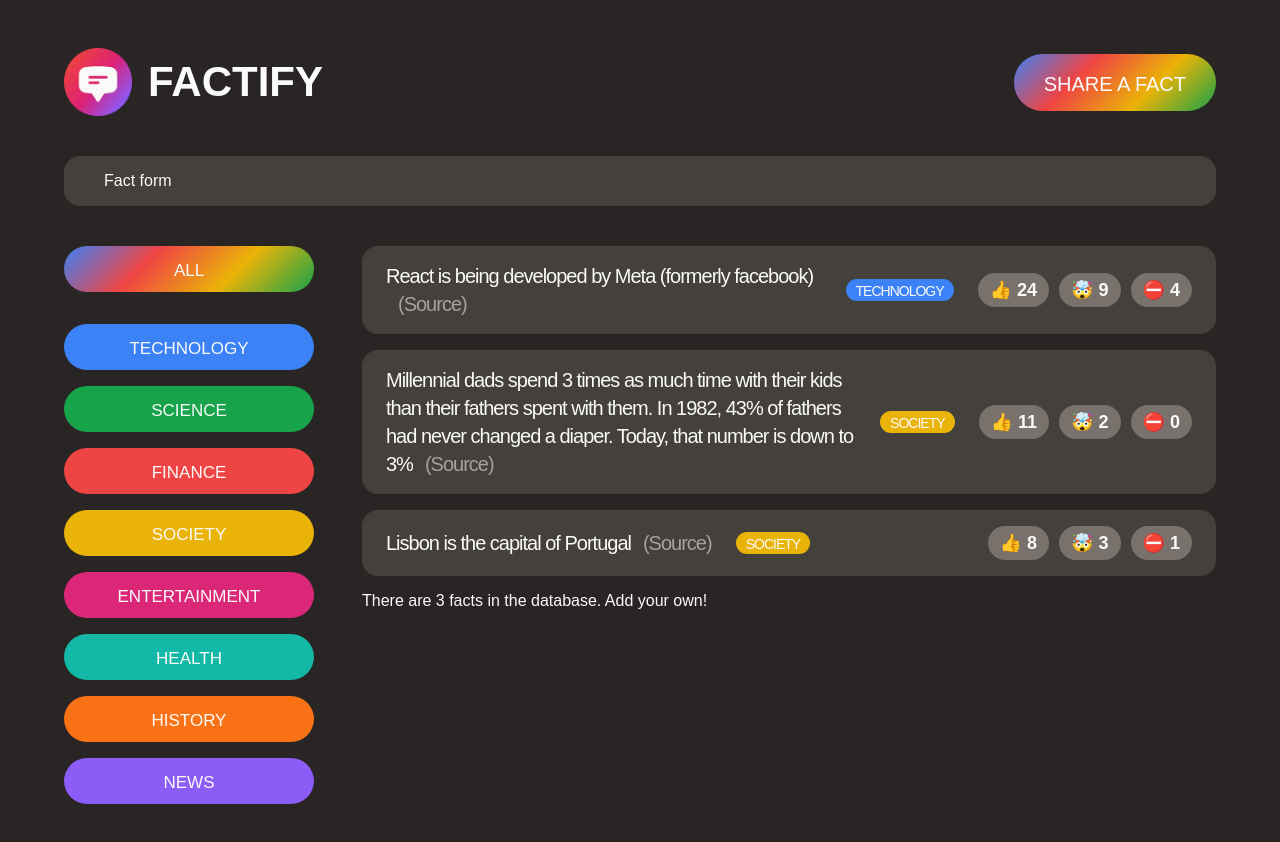
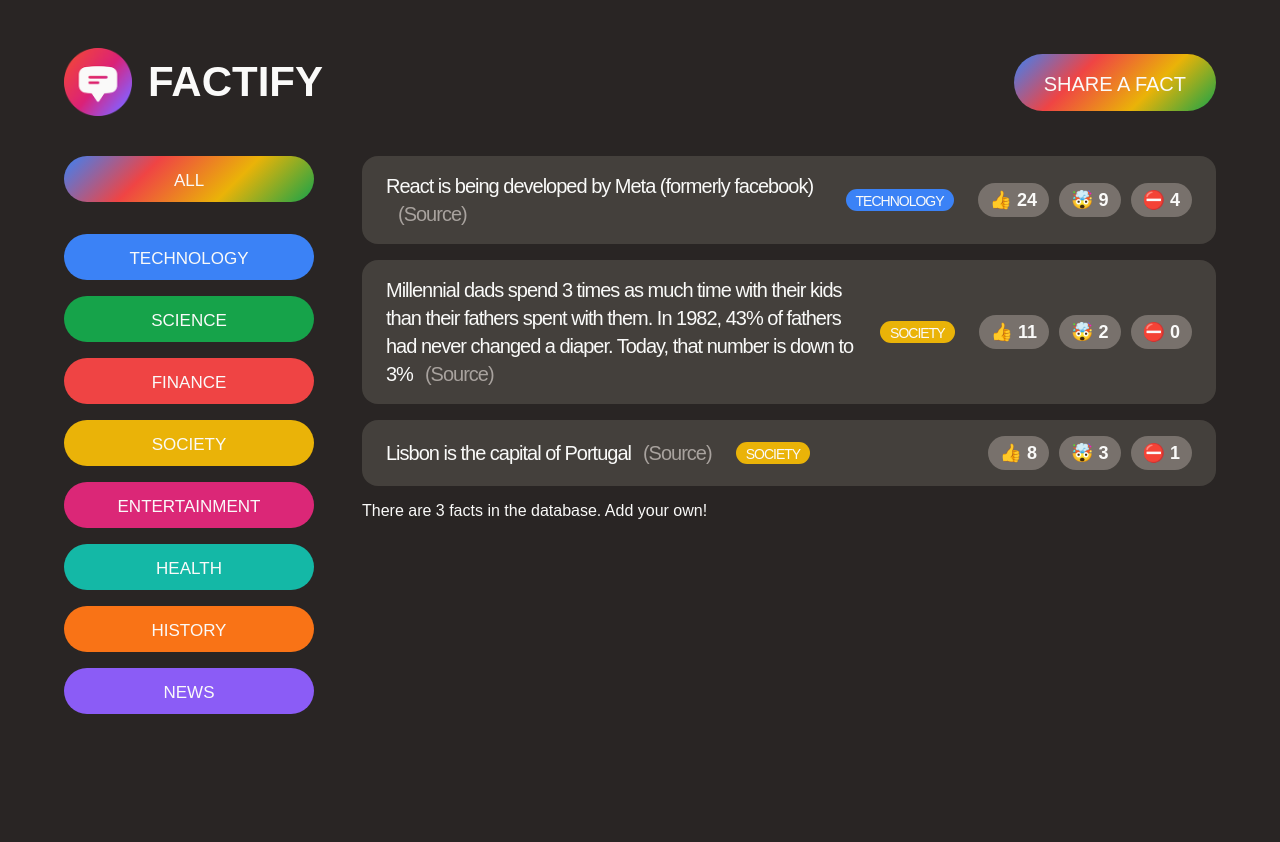
Before and after one commit to 1um1n0517y01/factify, a React (Create React App) app: page / in a window 1280 px wide. Shown: the top 842 px of the page. After the commit the page ends 800 px from the top, so only its background shows below. Built offline with nearby package versions, Linux system fonts and the light colour scheme; a web font is replaced by a local one.

Commit message:
Displaying and Hiding the Form the React Way

```diff
--- a/src/App.js
+++ b/src/App.js
@@ -1,4 +1,5 @@
 // import { useState } from 'react';
+import { useState } from 'react';
 import './style.css';
 
 const initialFacts = [
@@ -52,6 +53,9 @@
 // }
 
 function App() {
+  // Define state variable
+  const [showForm, setShowForm] = useState(false);
+
   const appTitle = 'Factify';
 
   return (
@@ -63,11 +67,16 @@
           <img src='logo.png' alt='Factify logo' width='68' height='68' />
           <h1>{appTitle}</h1>
         </div>
-        <button className='btn btn-large btn-open'>Share a fact</button>
+        <button
+          className='btn btn-large btn-open'
+          onClick={() => setShowForm(!showForm)}
+        >
+          Share a fact
+        </button>
       </header>
 
-      {/* <Counter /> */}
-      <NewFactForm />
+      {/* Displaying form if showForm is true */}
+      {showForm ? <NewFactForm /> : null}
       <main className='main'>
         <CategoryFilter />
         <FactList />
```
